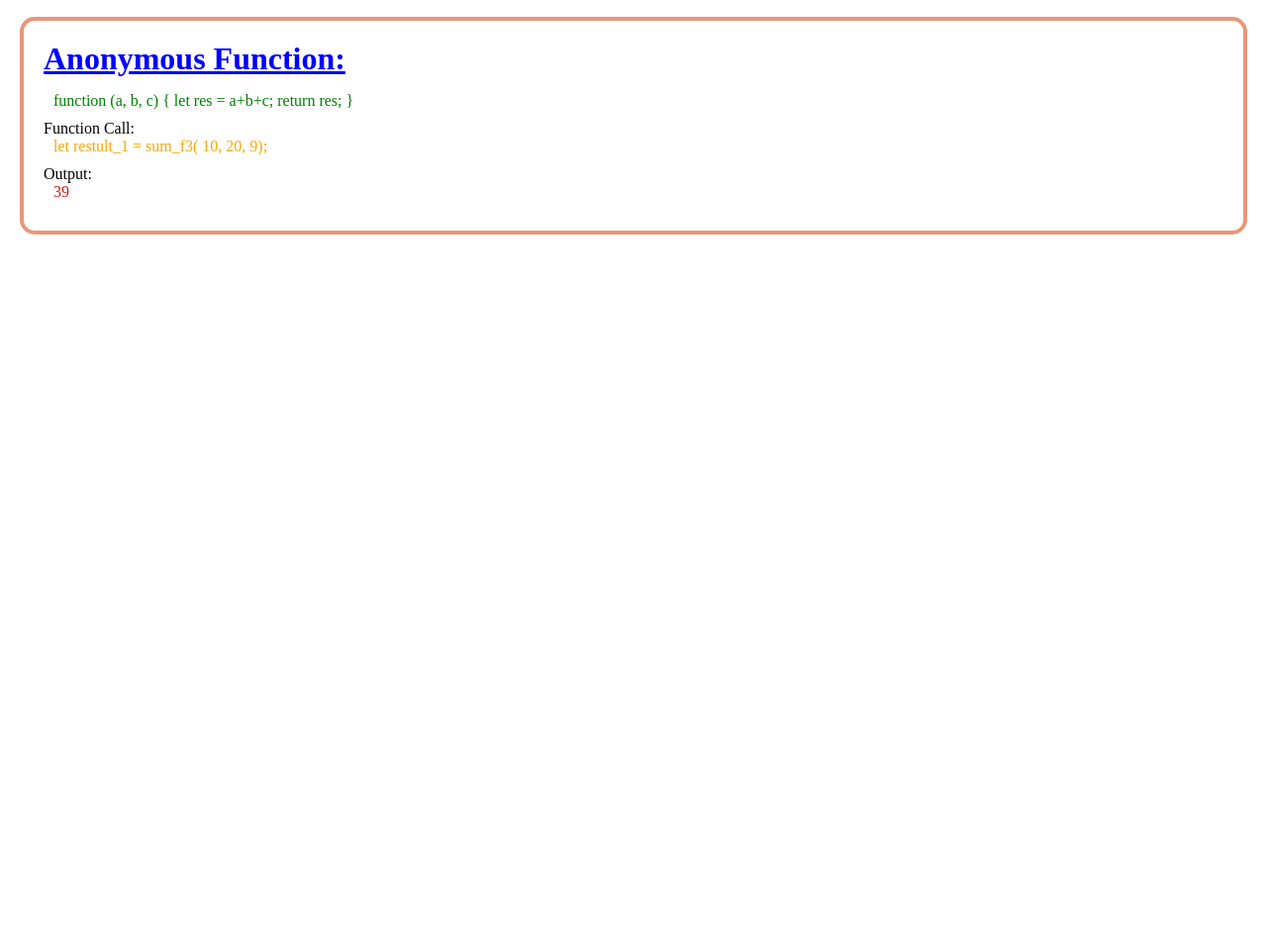
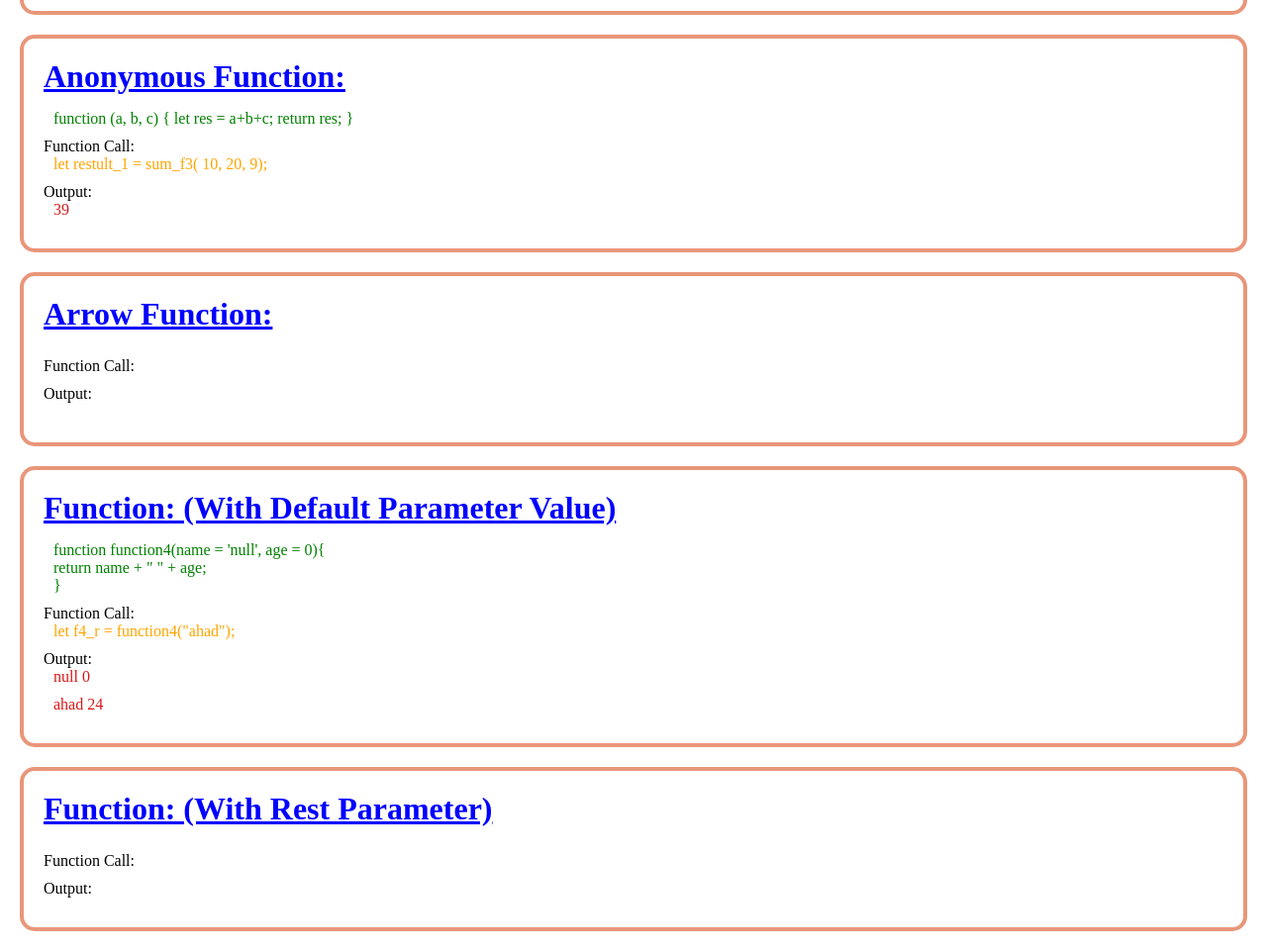
Before and after one commit to Anayatul-Ahad-Shoikot/JavaScript-Tutorials, a plain HTML site: page JS_Function.html in a window 1280 px wide. Shown: the part 537-1498 px from the top of the page at 99% size. Before the commit the page ends 800 px from the top, so only its background shows below. Drawn offline with Linux system fonts and the light colour scheme.

Commit message:
class updates

```diff
--- a/JS_Function.html
+++ b/JS_Function.html
@@ -3,14 +3,14 @@
 <head>
     <meta charset="UTF-8">
     <meta name="viewport" content="width=device-width, initial-scale=1.0">
-    <title>Javascript Function</title>
+    <title>Javascript Functions</title>
     <link rel="stylesheet" href="style.css">
 </head>
 <body>
     <div class="row">
         <h1>Basic Function:</h1>
         <p id="function" class="function"></p>
-        <p id="f_call" class="f_call"></p>
+        Function Call: <p id="f_call" class="f_call"></p>
         Output: <p id="result" class="result"></p>
     </div>
 
@@ -24,10 +24,32 @@
     <div class="row">
         <h1>Anonymous Function:</h1>
         <p id="function3" class="function"></p>
-        Function Call:<p id="f_call3" class="f_call"></p>
+        Function Call: <p id="f_call3" class="f_call"></p>
         Output: <p id="result3" class="result"></p>
     </div>
 
+    <div class="row">
+        <h1>Arrow Function:</h1>
+        <p id="function6" class="function"></p>
+        Function Call: <p id="f_call6" class="f_call"></p>
+        Output: <p id="result6" class="result"></p>
+        <p id="result16" class="result"></p>
+    </div>
+
+    <div class="row">
+        <h1>Function: (with default parameter value)</h1>
+        <p id="function4" class="function"></p>
+        Function Call: <p id="f_call4" class="f_call"></p>
+        Output: <p id="result4" class="result"></p>
+        <p id="result14" class="result"></p>
+    </div>
+
+    <div class="row">
+        <h1>Function: (with rest parameter)</h1>
+        <p id="function5" class="function"></p>
+        Function Call: <p id="f_call5" class="f_call"></p>
+        Output: <p id="result5" class="result"></p>
+    </div>
 
     <script>
 
@@ -52,11 +74,33 @@
 
 
 
-        let sum_f3 = function (a, b, c) { let res = a+b+c; return res; };
+        const sum_f3 = function (a, b, c) { let res = a+b+c; return res; };
         let restult_1 = sum_f3( 10, 20, 9);
         document.getElementById("function3").innerText = sum_f3;
         document.getElementById("f_call3").innerText = 'let restult_1 = sum_f3( 10, 20, 9);';
         document.getElementById("result3").innerText = restult_1;
+
+        function function4(name = 'null', age = 0){
+            return name + " " + age;
+        }
+        let f4_f = function4;
+        let f4_r = function4();
+        let f4_r1 = function4("ahad", 24)
+        document.getElementById("function4").innerText = f4_f;
+        document.getElementById("f_call4").innerText = 'let f4_r = function4("ahad");';
+        document.getElementById("f_call4").innerText = 'let f4_r = function4("ahad");';
+        document.getElementById("result4").innerText = f4_r;
+        document.getElementById("result14").innerText = f4_r1;
+
+
+
+        const arrowFunction = (name , age = 0) => {
+            return age*name ;
+        }
+        let res = arrowFunction(ahad, 4);
+        document.getElementById("function6").innerText = f;
+        document.getElementById("f_call6").innerText = 'let res = arrowFunction(ahad, 4);';
+        document.getElementById("result6").innerText = res;
     </script>
 </body>
 </html>
```
Also changed, not shown: JS_Classes.html (added, +45 -0 lines).
